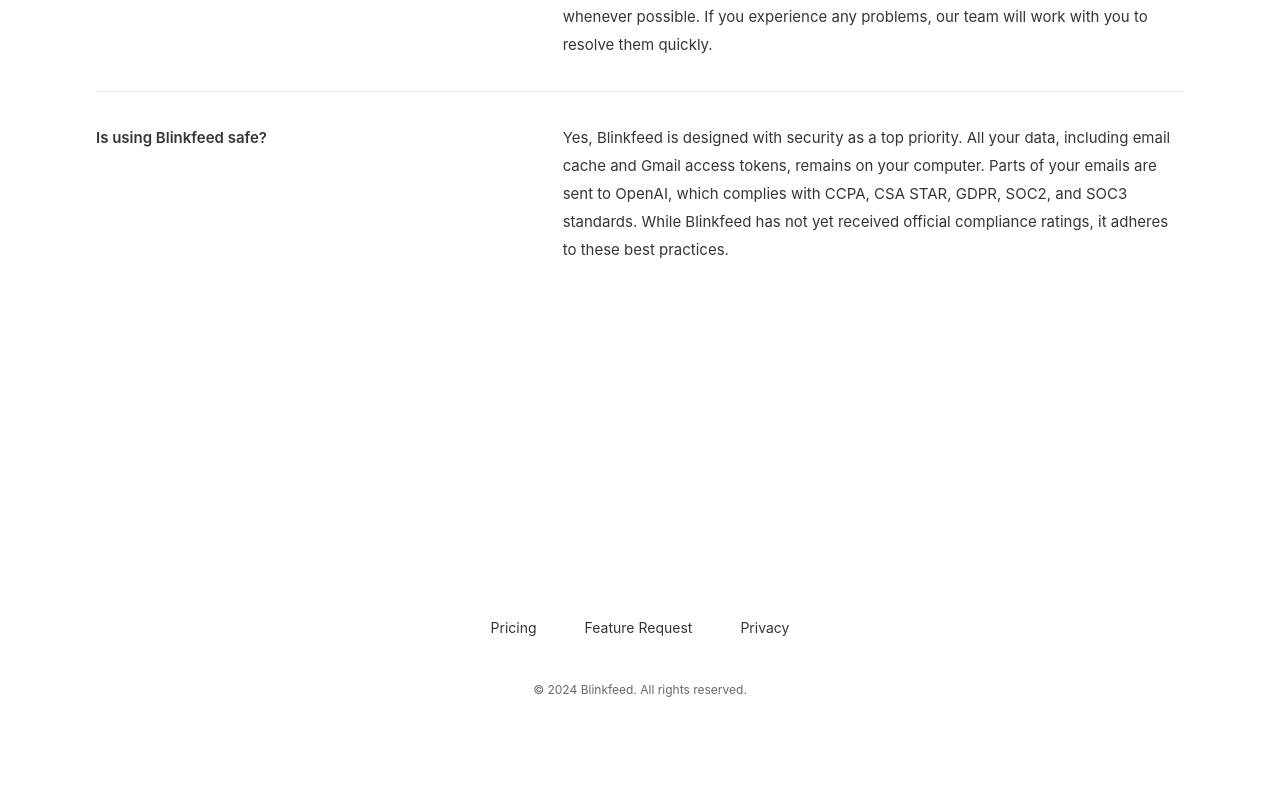
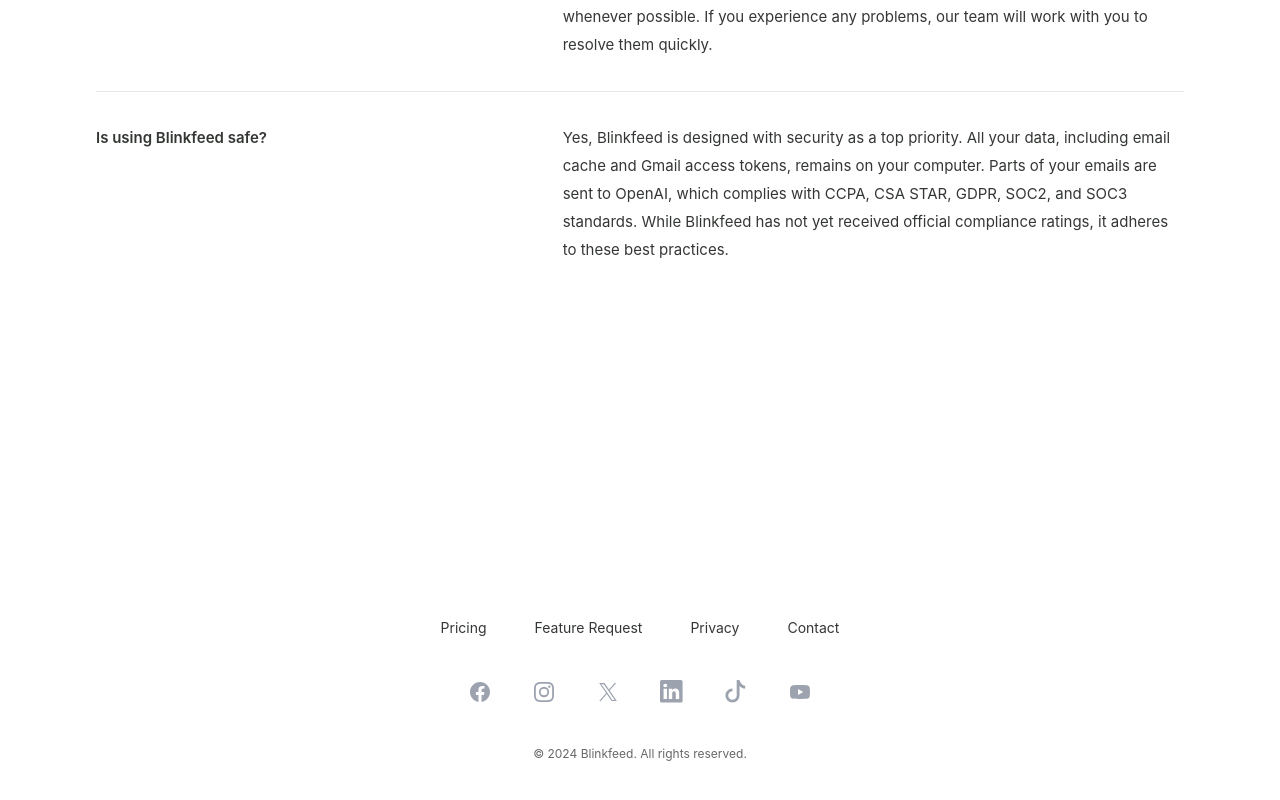
Before and after one commit to blinkfeed-ai/website, a Next.js app: page / in a window 1280 px wide. Shown: the part 8842-9642 px from the top of the page. Built offline with nearby package versions, Linux system fonts and the light colour scheme.

Commit message:
Add social media + contacts

```diff
--- a/src/app/footer.tsx
+++ b/src/app/footer.tsx
@@ -6,11 +6,12 @@
     // {name: 'Community', href: 'https://discord.gg/NmqDddBV'},
     {name: 'Feature Request', href: 'https://blinkfeed.featurebase.app/'},
     {name: 'Privacy', href: 'privacy'},
+    {name: 'Contact', href: 'mailto:maciej@blinkfeed.ai'},
   ],
   social: [
     {
       name: 'Facebook',
-      href: '#',
+      href: 'https://www.facebook.com/blinkfeedAi/',
       icon: (props: React.SVGProps<SVGSVGElement>) => (
         <svg fill='currentColor' viewBox='0 0 24 24' {...props}>
           <path
@@ -23,7 +24,7 @@
     },
     {
       name: 'Instagram',
-      href: '#',
+      href: 'https://www.instagram.com/blinkfeed_ai/',
       icon: (props: React.SVGProps<SVGSVGElement>) => (
         <svg fill='currentColor' viewBox='0 0 24 24' {...props}>
           <path
@@ -36,7 +37,7 @@
     },
     {
       name: 'X',
-      href: '#',
+      href: 'https://x.com/blinkfeed_ai',
       icon: (props: React.SVGProps<SVGSVGElement>) => (
         <svg fill='currentColor' viewBox='0 0 24 24' {...props}>
           <path d='M13.6823 10.6218L20.2391 3H18.6854L12.9921 9.61788L8.44486 3H3.2002L10.0765 13.0074L3.2002 21H4.75404L10.7663 14.0113L15.5685 21H20.8131L13.6819 10.6218H13.6823ZM11.5541 13.0956L10.8574 12.0991L5.31391 4.16971H7.70053L12.1742 10.5689L12.8709 11.5655L18.6861 19.8835H16.2995L11.5541 13.096V13.0956Z' />
@@ -44,21 +45,26 @@
       ),
     },
     {
-      name: 'GitHub',
-      href: '#',
+      name: 'LinkedIn',
+      href: 'https://www.linkedin.com/company/blinkfeed/',
       icon: (props: React.SVGProps<SVGSVGElement>) => (
-        <svg fill='currentColor' viewBox='0 0 24 24' {...props}>
-          <path
-            fillRule='evenodd'
-            d='M12 2C6.477 2 2 6.484 2 12.017c0 4.425 2.865 8.18 6.839 9.504.5.092.682-.217.682-.483 0-.237-.008-.868-.013-1.703-2.782.605-3.369-1.343-3.369-1.343-.454-1.158-1.11-1.466-1.11-1.466-.908-.62.069-.608.069-.608 1.003.07 1.531 1.032 1.531 1.032.892 1.53 2.341 1.088 2.91.832.092-.647.35-1.088.636-1.338-2.22-.253-4.555-1.113-4.555-4.951 0-1.093.39-1.988 1.029-2.688-.103-.253-.446-1.272.098-2.65 0 0 .84-.27 2.75 1.026A9.564 9.564 0 0112 6.844c.85.004 1.705.115 2.504.337 1.909-1.296 2.747-1.027 2.747-1.027.546 1.379.202 2.398.1 2.651.64.7 1.028 1.595 1.028 2.688 0 3.848-2.339 4.695-4.566 4.943.359.309.678.92.678 1.855 0 1.338-.012 2.419-.012 2.747 0 .268.18.58.688.482A10.019 10.019 0 0022 12.017C22 6.484 17.522 2 12 2z'
-            clipRule='evenodd'
-          />
+        <svg fill='currentColor' viewBox='0 0 17 17' {...props}>
+          <path d="M0 1.146C0 .513.526 0 1.175 0h13.65C15.474 0 16 .513 16 1.146v13.708c0 .633-.526 1.146-1.175 1.146H1.175C.526 16 0 15.487 0 14.854zm4.943 12.248V6.169H2.542v7.225zm-1.2-8.212c.837 0 1.358-.554 1.358-1.248-.015-.709-.52-1.248-1.342-1.248S2.4 3.226 2.4 3.934c0 .694.521 1.248 1.327 1.248zm4.908 8.212V9.359c0-.216.016-.432.08-.586.173-.431.568-.878 1.232-.878.869 0 1.216.662 1.216 1.634v3.865h2.401V9.25c0-2.22-1.184-3.252-2.764-3.252-1.274 0-1.845.7-2.165 1.193v.025h-.016l.016-.025V6.169h-2.4c.03.678 0 7.225 0 7.225z"/>
+        </svg>
+      ),
+    },
+    {
+      name: 'TikTok',
+      href: 'https://www.tiktok.com/@blinkfeed_ai',
+      icon: (props: React.SVGProps<SVGSVGElement>) => (
+        <svg fill='currentColor' viewBox='0 0 17 17' {...props}>
+          <path d="M9 0h1.98c.144.715.54 1.617 1.235 2.512C12.895 3.389 13.797 4 15 4v2c-1.753 0-3.07-.814-4-1.829V11a5 5 0 1 1-5-5v2a3 3 0 1 0 3 3z"/>
         </svg>
       ),
     },
     {
       name: 'YouTube',
-      href: '#',
+      href: 'https://www.youtube.com/channel/UCtoJ9bLqZaMgOcXElnntuvg',
       icon: (props: React.SVGProps<SVGSVGElement>) => (
         <svg fill='currentColor' viewBox='0 0 24 24' {...props}>
           <path
@@ -92,19 +98,19 @@
             )
           })}
         </nav>
-        {/*<div className='mt-10 flex justify-center space-x-10'>*/}
-        {/*  {navigation.social.map(item => (*/}
-        {/*    <a*/}
-        {/*      key={item.name}*/}
-        {/*      href={item.href}*/}
-        {/*      target='_blank'*/}
-        {/*      className='text-gray-400 hover:text-gray-500'*/}
-        {/*    >*/}
-        {/*      <span className='sr-only'>{item.name}</span>*/}
-        {/*      <item.icon className='h-6 w-6' aria-hidden='true' />*/}
-        {/*    </a>*/}
-        {/*  ))}*/}
-        {/*</div>*/}
+        <div className='mt-10 flex justify-center space-x-10'>
+          {navigation.social.map(item => (
+            <a
+              key={item.name}
+              href={item.href}
+              target='_blank'
+              className='text-gray-400 hover:text-gray-500'
+            >
+              <span className='sr-only'>{item.name}</span>
+              <item.icon className='h-6 w-6' aria-hidden='true' />
+            </a>
+          ))}
+        </div>
         <p className='mt-10 text-center text-xs leading-5 text-secondary'>
           &copy; {new Date().getFullYear()} Blinkfeed. All rights reserved.
         </p>
```
